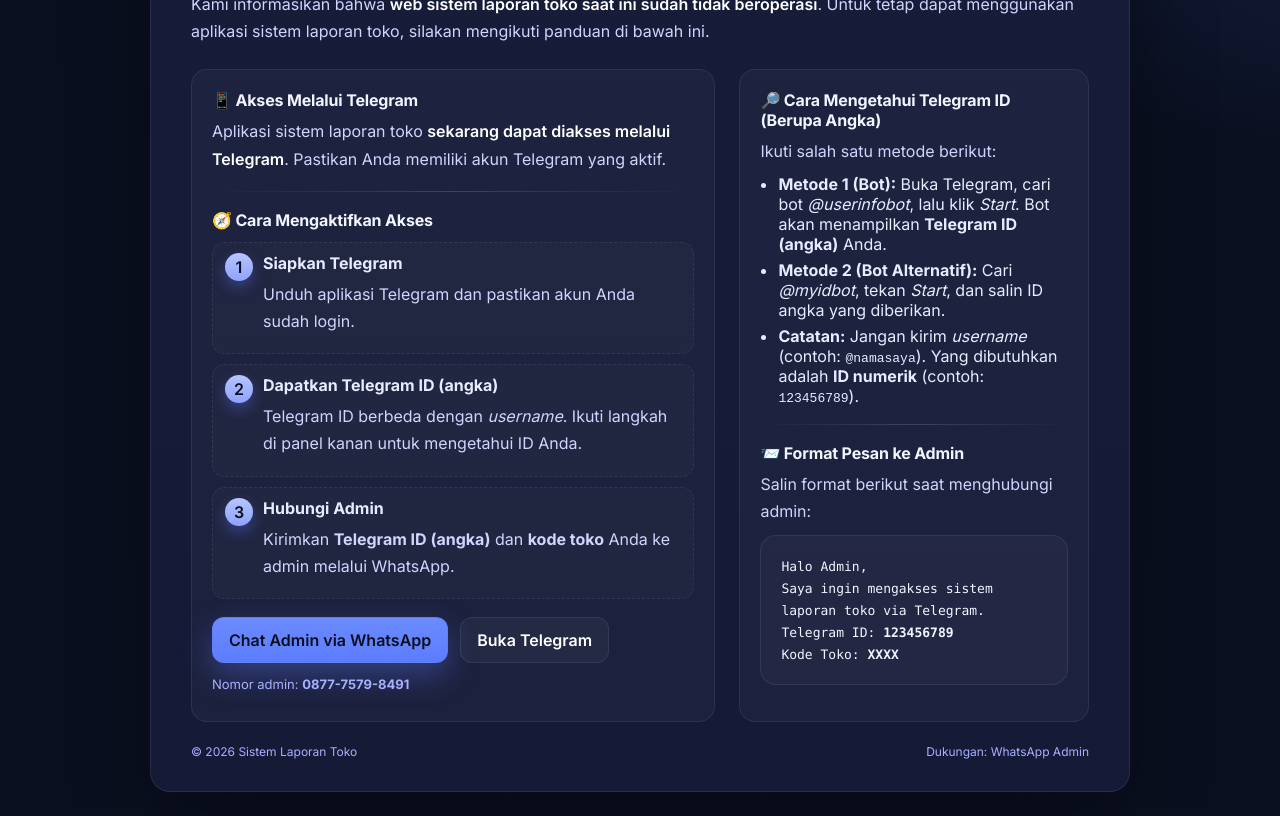
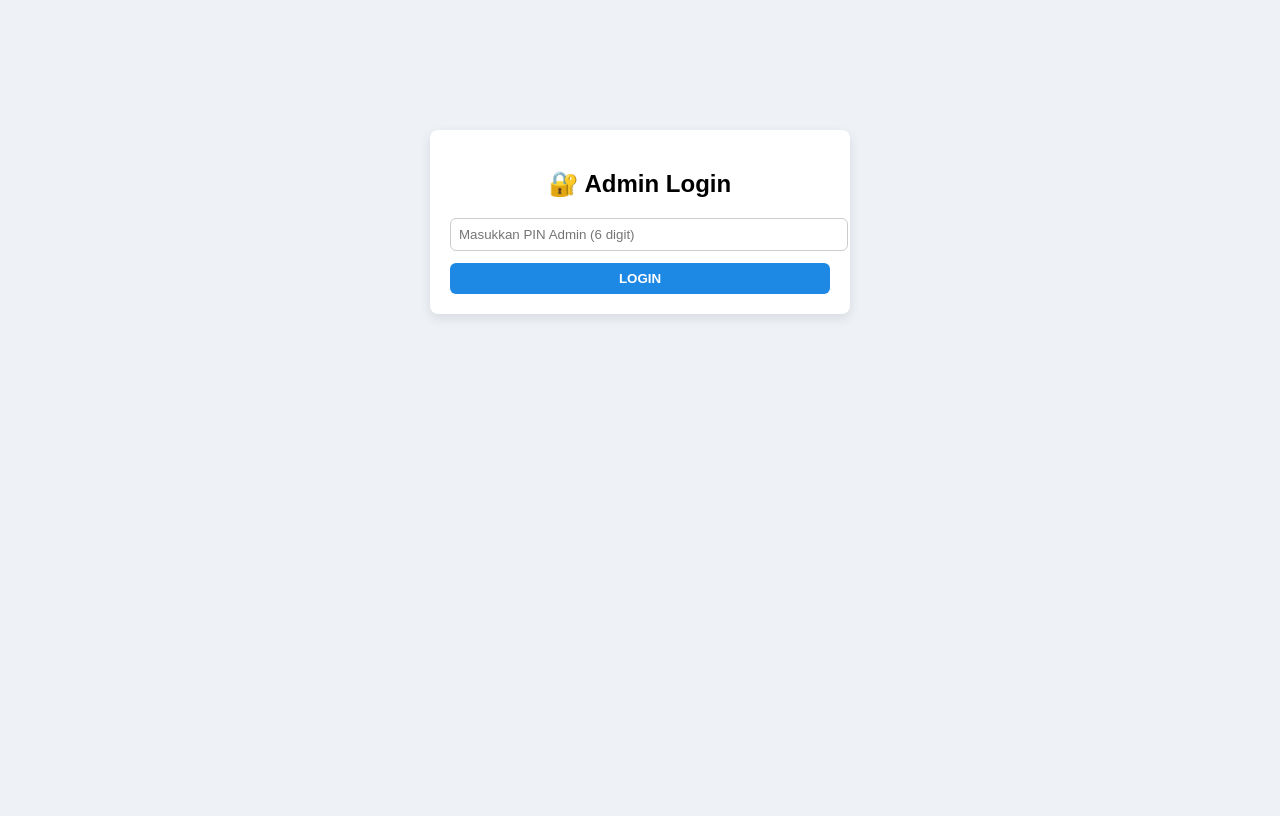
Before and after one commit to storereport60-jpg/laporan-toko, a plain HTML site: page admin.html in a window 1280 px wide. Shown: the part 178-994 px from the top of the page. After the commit the page ends 800 px from the top, so only its background shows below. Drawn offline with Linux system fonts and the light colour scheme.

Commit message:
Update admin.html

```diff
--- a/admin.html
+++ b/admin.html
@@ -1,294 +1,185 @@
-<!DOCTYPE html><html lang="id">
+<!DOCTYPE html>
+<html lang="id">
 <head>
-  <meta charset="UTF-8" />
-  <meta name="viewport" content="width=device-width, initial-scale=1.0" />
-  <title>Pemberitahuan Sistem Laporan Toko</title>
-  <meta name="description" content="Pemberitahuan bahwa web sistem laporan toko tidak beroperasi. Akses melalui Telegram dengan menghubungi admin." />
-  <link rel="preconnect" href="https://fonts.googleapis.com">
-  <link rel="preconnect" href="https://fonts.gstatic.com" crossorigin>
-  <link href="https://fonts.googleapis.com/css2?family=Inter:wght@400;500;600;700&display=swap" rel="stylesheet">
-  <style>
-    :root {
-      --bg: #0b1020;
-      --card: #121735;
-      --primary: #5b7cff;
-      --text: #e8ebff;
-      --muted: #a8b0ff;
-      --border: rgba(255,255,255,0.08);
-      --radius: 20px;
-    }
-    * { box-sizing: border-box; }
-    html, body { margin: 0; padding: 0; }
-    body {
-      font-family: 'Inter', system-ui, -apple-system, Segoe UI, Roboto, Arial, sans-serif;
-      color: var(--text);
-      background:
-        radial-gradient(1200px 600px at 10% -10%, rgba(91,124,255,0.15), transparent 40%),
-        radial-gradient(1200px 600px at 110% 10%, rgba(91,124,255,0.12), transparent 40%),
-        linear-gradient(180deg, #0a0f1f 0%, #0b1020 100%);
-      min-height: 100vh;
-      display: grid;
-      place-items: center;
-      padding: 24px;
-    }.container {
-  width: 100%;
-  max-width: 980px;
-  margin: 0 auto;
+<meta charset="UTF-8">
+<title>Admin Panel - User Manager</title>
+<meta name="viewport" content="width=device-width, initial-scale=1">
+
+<script src="https://www.gstatic.com/firebasejs/10.12.0/firebase-app-compat.js"></script>
+<script src="https://www.gstatic.com/firebasejs/10.12.0/firebase-database-compat.js"></script>
+
+<style>
+body{font-family:Arial;background:#eef2f6;margin:0}
+.card{background:#fff;border-radius:8px;padding:20px;box-shadow:0 4px 12px rgba(0,0,0,.1)}
+.container{max-width:1200px;margin:auto}
+table{width:100%;border-collapse:collapse}
+th,td{padding:8px;border-bottom:1px solid #ddd;text-align:left;font-size:14px}
+th{background:#f5f5f5}
+input,button{padding:8px;border-radius:6px;border:1px solid #ccc}
+button{cursor:pointer;border:none;color:#fff;font-weight:600}
+.primary{background:#1e88e5}
+.success{background:#43a047}
+.warning{background:#fb8c00}
+.danger{background:#e53935}
+.hidden{display:none}
+.flex{display:flex;gap:10px;flex-wrap:wrap;align-items:center}
+.badge{background:#e8f1ff;color:#1e88e5;padding:6px 12px;border-radius:20px;font-size:13px;font-weight:600}
+.welcome{
+  background:#f1f8ff;
+  border-left:5px solid #1e88e5;
+  padding:12px 15px;
+  border-radius:6px;
+  margin:15px 0;
+  font-size:14px;
+}
+</style>
+</head>
+
+<body>
+
+<!-- LOGIN ADMIN -->
+<div id="loginWrap" style="min-height:100vh;display:flex;align-items:center;justify-content:center">
+  <div class="card" style="max-width:380px;width:100%">
+    <h2 style="text-align:center">🔐 Admin Login</h2>
+    <input id="pin" type="password" maxlength="6"
+      placeholder="Masukkan PIN Admin (6 digit)"
+      oninput="this.value=this.value.replace(/[^0-9]/g,'')"
+      style="width:100%;margin-bottom:12px">
+    <button class="primary" style="width:100%" onclick="loginAdmin()">LOGIN</button>
+  </div>
+</div>
+
+<!-- PANEL ADMIN -->
+<div id="panel" class="container hidden">
+  <div class="card" style="margin:30px">
+
+    <h2>Administrator Area</h2>
+
+    <div class="welcome">
+      👋 <strong>Selamat datang Pak Imron</strong><br>
+      Semoga hari Anda menyenangkan dan seluruh pekerjaan berjalan lancar.
+    </div>
+
+    <h3>User Management</h3>
+
+    <div class="flex">
+      <input id="u" placeholder="USERNAME" oninput="this.value=this.value.toUpperCase()">
+      <input id="s" placeholder="STORE ID" oninput="this.value=this.value.toUpperCase()">
+      <input id="days" type="number" min="1" placeholder="Masa aktif (hari)">
+      <button class="success" onclick="addUser()">Tambah</button>
+    </div>
+
+    <div class="flex" style="margin-top:20px">
+      <input id="search" placeholder="🔎 Cari username / store ID" oninput="renderTable()">
+      <span class="badge">👥 Total User: <span id="total">0</span></span>
+    </div>
+
+    <table style="margin-top:10px">
+      <thead>
+        <tr>
+          <th>Username</th>
+          <th>Store</th>
+          <th>Expired</th>
+          <th>Aksi</th>
+        </tr>
+      </thead>
+      <tbody id="list"></tbody>
+    </table>
+
+    <button class="danger" style="margin-top:15px" onclick="logout()">Logout</button>
+  </div>
+</div>
+
+<script>
+firebase.initializeApp({
+  apiKey: "AIzaSyCld9VE6XdF-tbcv1E-gBZ2ACeJBklW-Go",
+  authDomain: "server-laporan.firebaseapp.com",
+  databaseURL: "https://server-laporan-default-rtdb.asia-southeast1.firebasedatabase.app",
+  projectId: "server-laporan"
+});
+const db = firebase.database();
+const ADMIN_PIN = "500000";
+let USERS = {};
+
+function loginAdmin(){
+  const pin=document.getElementById("pin").value;
+  if(pin.length!==6) return alert("PIN harus 6 digit");
+  if(pin!==ADMIN_PIN) return alert("PIN salah");
+
+  document.getElementById("loginWrap").style.display="none";
+  const panel=document.getElementById("panel");
+  panel.classList.remove("hidden");
+  panel.style.display="block";
+  loadUsers();
 }
 
-.card {
-  background: linear-gradient(180deg, rgba(255,255,255,0.02), rgba(255,255,255,0.01)) , var(--card);
-  border: 1px solid var(--border);
-  border-radius: var(--radius);
-  box-shadow: 0 30px 80px rgba(0,0,0,.35);
-  padding: 40px 40px 32px;
-  position: relative;
-  overflow: hidden;
+function loadUsers(){
+  db.ref("userList").on("value",snap=>{
+    USERS=snap.val()||{};
+    document.getElementById("total").innerText=Object.keys(USERS).length;
+    renderTable();
+  });
 }
 
-.badge {
-  display: inline-flex;
-  align-items: center;
-  gap: 8px;
-  padding: 8px 12px;
-  border-radius: 999px;
-  background: rgba(91,124,255,0.12);
-  color: var(--muted);
-  border: 1px solid var(--border);
-  font-weight: 500;
-  font-size: 13px;
+function renderTable(){
+  const q=document.getElementById("search").value.toLowerCase();
+  const tbody=document.getElementById("list");
+  tbody.innerHTML="";
+  Object.keys(USERS).forEach(id=>{
+    const u=USERS[id];
+    if(q && !u.username.toLowerCase().includes(q) && !u.storeId.toLowerCase().includes(q)) return;
+    tbody.innerHTML+=`
+    <tr>
+      <td>${u.username}</td>
+      <td>${u.storeId}</td>
+      <td>${u.expired}</td>
+      <td>
+        <button class="warning" onclick="editUser('${id}')">Edit</button>
+        <button class="danger" onclick="delUser('${id}')">Hapus</button>
+      </td>
+    </tr>`;
+  });
 }
 
-h1 {
-  font-size: clamp(28px, 4vw, 40px);
-  line-height: 1.15;
-  margin: 16px 0 8px;
-  letter-spacing: -0.02em;
+function addUser(){
+  const u=document.getElementById("u").value;
+  const s=document.getElementById("s").value;
+  const d=parseInt(document.getElementById("days").value);
+  if(!u||!s||!d) return alert("Lengkapi data");
+
+  const exp=new Date();
+  exp.setDate(exp.getDate()+d);
+  db.ref("userList").push({
+    username:u,
+    storeId:s,
+    expired:exp.toISOString().split("T")[0]
+  });
+
+  document.getElementById("u").value="";
+  document.getElementById("s").value="";
+  document.getElementById("days").value="";
 }
 
-p {
-  margin: 8px 0;
-  color: #cfd5ff;
-  line-height: 1.7;
+function editUser(id){
+  const cur=USERS[id];
+  const u=prompt("Username:",cur.username);
+  const s=prompt("Store ID:",cur.storeId);
+  const e=prompt("Expired (YYYY-MM-DD):",cur.expired);
+  if(u&&s&&e){
+    db.ref("userList/"+id).update({
+      username:u.toUpperCase(),
+      storeId:s.toUpperCase(),
+      expired:e
+    });
+  }
 }
 
-.grid {
-  display: grid;
-  grid-template-columns: 1.2fr .8fr;
-  gap: 24px;
-  margin-top: 24px;
+function delUser(id){
+  if(confirm("Hapus user ini?")) db.ref("userList/"+id).remove();
 }
 
-@media (max-width: 820px) {
-  .grid { grid-template-columns: 1fr; }
-}
+function logout(){location.reload()}
+</script>
 
-.panel {
-  background: rgba(255,255,255,0.03);
-  border: 1px solid var(--border);
-  border-radius: 16px;
-  padding: 20px 20px 18px;
-}
-
-.panel h3 {
-  margin: 0 0 8px;
-  font-size: 16px;
-  color: #f2f4ff;
-  letter-spacing: -0.01em;
-}
-
-.steps {
-  list-style: none;
-  padding: 0;
-  margin: 12px 0 0;
-  display: grid;
-  gap: 10px;
-}
-
-.steps li {
-  display: grid;
-  grid-template-columns: 28px 1fr;
-  gap: 10px;
-  align-items: flex-start;
-  padding: 10px 12px;
-  border-radius: 12px;
-  border: 1px dashed var(--border);
-  background: rgba(255,255,255,0.02);
-}
-
-.num {
-  width: 28px;
-  height: 28px;
-  border-radius: 50%;
-  display: grid;
-  place-items: center;
-  font-weight: 600;
-  color: #0b1020;
-  background: linear-gradient(180deg, #b6c4ff, #8fa3ff);
-  box-shadow: 0 6px 14px rgba(91,124,255,0.35);
-  flex: 0 0 28px;
-}
-
-.cta {
-  display: flex;
-  flex-wrap: wrap;
-  gap: 12px;
-  margin-top: 18px;
-}
-
-.btn {
-  appearance: none;
-  border: 1px solid var(--border);
-  border-radius: 12px;
-  padding: 12px 16px;
-  background: rgba(255,255,255,0.04);
-  color: #fff;
-  cursor: pointer;
-  text-decoration: none;
-  font-weight: 600;
-  transition: transform .05s ease, box-shadow .15s ease, background .15s ease, border-color .15s ease;
-}
-
-.btn.primary {
-  background: linear-gradient(180deg, #6c8bff, #5b7cff);
-  border-color: rgba(91,124,255,.6);
-  color: #0b1020;
-  box-shadow: 0 12px 30px rgba(91,124,255,.35);
-}
-
-.btn:hover { transform: translateY(-1px); }
-.btn:active { transform: translateY(0); box-shadow: none; }
-
-.note {
-  font-size: 13px;
-  color: var(--muted);
-  margin-top: 10px;
-}
-
-.footer {
-  margin-top: 22px;
-  display: flex;
-  justify-content: space-between;
-  gap: 12px;
-  color: var(--muted);
-  font-size: 12px;
-  flex-wrap: wrap;
-}
-
-.highlight {
-  color: #fff;
-  font-weight: 600;
-}
-
-.divider {
-  height: 1px;
-  background: linear-gradient(90deg, transparent, rgba(255,255,255,.15), transparent);
-  margin: 18px 0;
-}
-
-.list {
-  margin: 8px 0 0;
-  padding-left: 18px;
-}
-
-.list li { margin: 6px 0; }
-
-  </style>
-</head>
-<body>
-  <main class="container">
-    <section class="card" aria-labelledby="title">
-      <span class="badge">Pemberitahuan Resmi</span>
-      <h1 id="title">Sistem Laporan Toko (Web) Tidak Beroperasi</h1>
-      <p>
-        Kami informasikan bahwa <span class="highlight">web sistem laporan toko saat ini sudah tidak beroperasi</span>.
-        Untuk tetap dapat menggunakan aplikasi sistem laporan toko, silakan mengikuti panduan di bawah ini.
-      </p><div class="grid">
-    <div class="panel">
-      <h3>📱 Akses Melalui Telegram</h3>
-      <p>
-        Aplikasi sistem laporan toko <span class="highlight">sekarang dapat diakses melalui Telegram</span>.
-        Pastikan Anda memiliki akun Telegram yang aktif.
-      </p>
-
-      <div class="divider"></div>
-
-      <h3>🧭 Cara Mengaktifkan Akses</h3>
-      <ol class="steps">
-        <li>
-          <div class="num">1</div>
-          <div>
-            <strong>Siapkan Telegram</strong>
-            <p>Unduh aplikasi Telegram dan pastikan akun Anda sudah login.</p>
-          </div>
-        </li>
-        <li>
-          <div class="num">2</div>
-          <div>
-            <strong>Dapatkan Telegram ID (angka)</strong>
-            <p>Telegram ID berbeda dengan <em>username</em>. Ikuti langkah di panel kanan untuk mengetahui ID Anda.</p>
-          </div>
-        </li>
-        <li>
-          <div class="num">3</div>
-          <div>
-            <strong>Hubungi Admin</strong>
-            <p>Kirimkan <strong>Telegram ID (angka)</strong> dan <strong>kode toko</strong> Anda ke admin melalui WhatsApp.</p>
-          </div>
-        </li>
-      </ol>
-
-      <div class="cta">
-        <a class="btn primary" href="https://wa.me/6287775798491" target="_blank" rel="noopener">
-          Chat Admin via WhatsApp
-        </a>
-        <a class="btn" href="https://t.me" target="_blank" rel="noopener">
-          Buka Telegram
-        </a>
-      </div>
-      <p class="note">Nomor admin: <strong>0877-7579-8491</strong></p>
-    </div>
-
-    <aside class="panel">
-      <h3>🔎 Cara Mengetahui Telegram ID (Berupa Angka)</h3>
-      <p>Ikuti salah satu metode berikut:</p>
-      <ul class="list">
-        <li>
-          <strong>Metode 1 (Bot):</strong>
-          Buka Telegram, cari bot <em>@userinfobot</em>, lalu klik <em>Start</em>. Bot akan menampilkan <strong>Telegram ID (angka)</strong> Anda.
-        </li>
-        <li>
-          <strong>Metode 2 (Bot Alternatif):</strong>
-          Cari <em>@myidbot</em>, tekan <em>Start</em>, dan salin ID angka yang diberikan.
-        </li>
-        <li>
-          <strong>Catatan:</strong>
-          Jangan kirim <em>username</em> (contoh: <code>@namasaya</code>). Yang dibutuhkan adalah <strong>ID numerik</strong> (contoh: <code>123456789</code>).
-        </li>
-      </ul>
-
-      <div class="divider"></div>
-
-      <h3>📨 Format Pesan ke Admin</h3>
-      <p>Salin format berikut saat menghubungi admin:</p>
-      <div class="panel" style="margin-top:10px;">
-        <p style="margin:0; font-family: ui-monospace, SFMono-Regular, Menlo, monospace; font-size:13px; color:#f2f4ff;">
-          Halo Admin,<br>
-          Saya ingin mengakses sistem laporan toko via Telegram.<br>
-          Telegram ID: <strong>123456789</strong><br>
-          Kode Toko: <strong>XXXX</strong>
-        </p>
-      </div>
-    </aside>
-  </div>
-
-  <div class="footer">
-    <span>© <span id="year"></span> Sistem Laporan Toko</span>
-    <span>Dukungan: WhatsApp Admin</span>
-  </div>
-</section>
-
-  </main>  <script>
-    document.getElementById('year').textContent = new Date().getFullYear();
-  </script></body>
+</body>
 </html>
```
